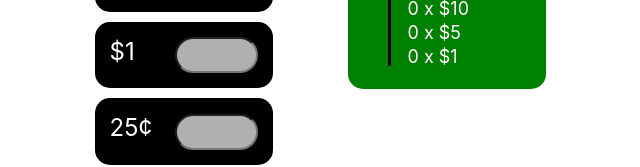
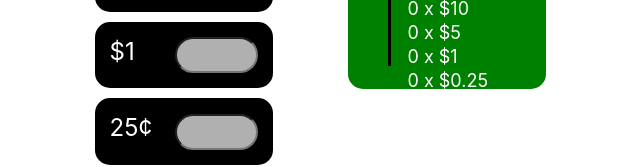
Before and after one commit to juliusg034/till-count-react, a React (Create React App) app: page / in a window 1280 px wide. Shown: the part 550-717 px from the top of the page, without its empty margins (320-960 px from the left). Built offline with nearby package versions, Linux system fonts and the light colour scheme.

Commit message:
Change ending till to include coins

```diff
--- a/src/Components/BillList/BillList.js
+++ b/src/Components/BillList/BillList.js
@@ -26,6 +26,10 @@ function BillList () {
         <p>0 x $10</p>
         <p>0 x $5</p>
         <p>0 x $1</p>
+        <p>0 x $0.25</p>
+        <p>0 x $0.10</p>
+        <p>0 x $0.05</p>
+        <p>0 x $0.01</p>
       </div>
     </div>
   )
```
